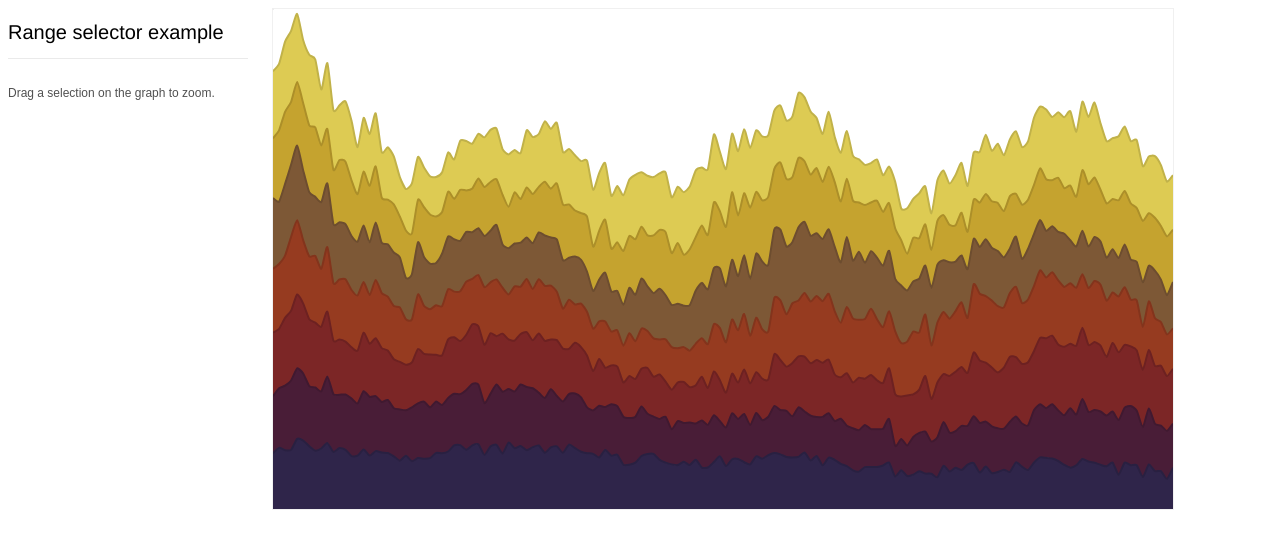
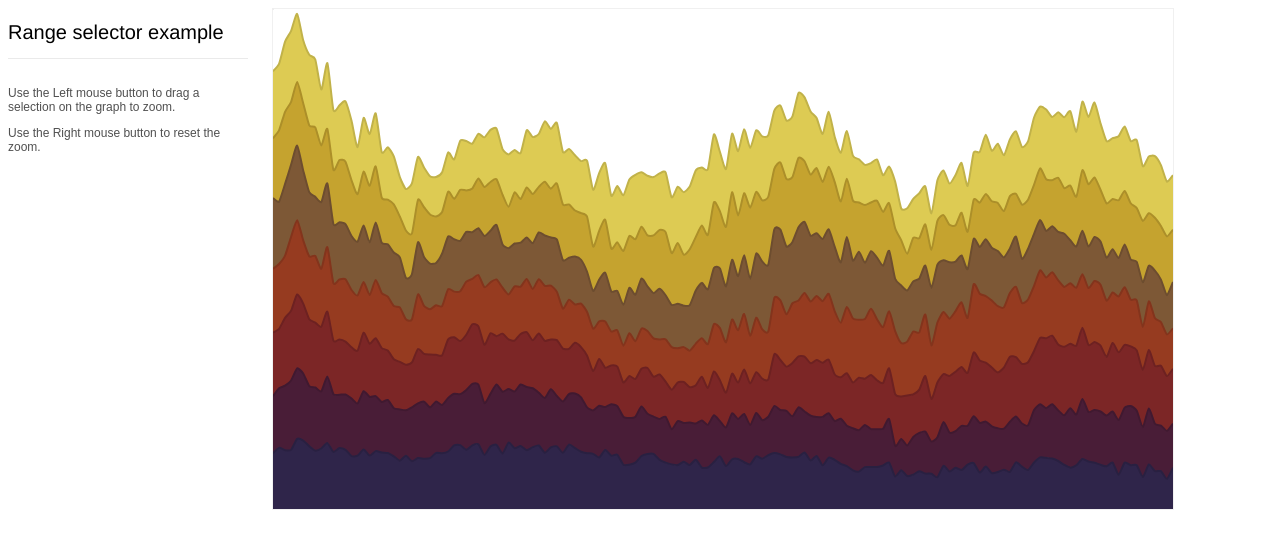
Before and after one commit to shutterstock/rickshaw, a website with bundled scripts: page examples/rangeselector.html in a window 1280 px wide. Built offline with nearby package versions, Linux system fonts and the light colour scheme.

Commit message:
modified example template to fit current features - WC

```diff
--- a/examples/rangeselector.html
+++ b/examples/rangeselector.html
@@ -49,7 +49,8 @@
 		<h1>Range selector example</h1>
 		<section>
                     <div>
-                        <p>Drag a selection on the graph to zoom.</p>
+                        <p>Use the Left mouse button to drag a selection on the graph to zoom.</p>
+                        <p>Use the Right mouse button to reset the zoom.</p>
                     </div>
                 </section>
 	</form>
--- a/src/js/Rickshaw.Graph.RangeSelector.js
+++ b/src/js/Rickshaw.Graph.RangeSelector.js
@@ -78,7 +78,7 @@ Rickshaw.Graph.RangeSelector = Rickshaw.Class.create({
         }, true);
 
         window.addEventListener('mouseup', function() {
-            if (!selectionControl | position.deltaX < 40 | position.xMax - position.xMin < 500) {
+            if (!selectionControl | position.deltaX < 40 | position.xMax - position.xMin < 1000) {
                 selectionControl = false;
                 clearSelection();
                 return false;
```
